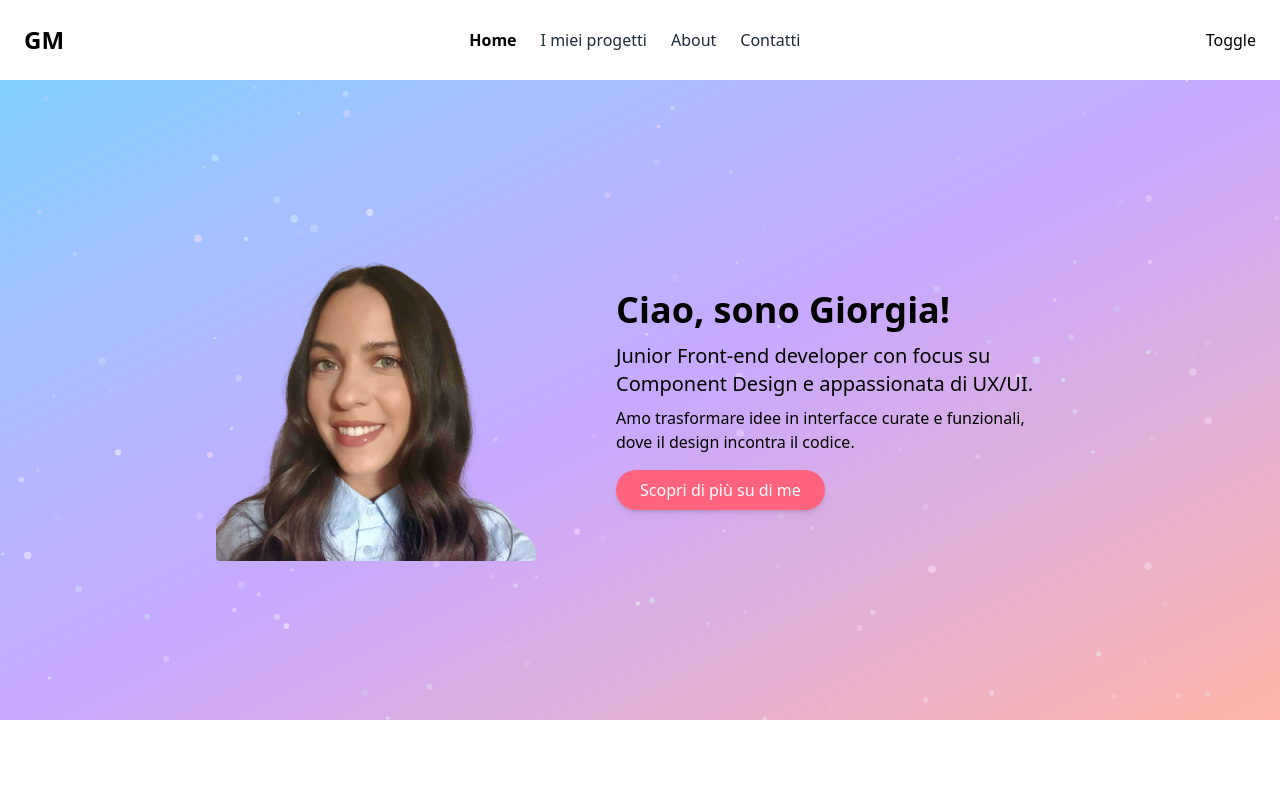
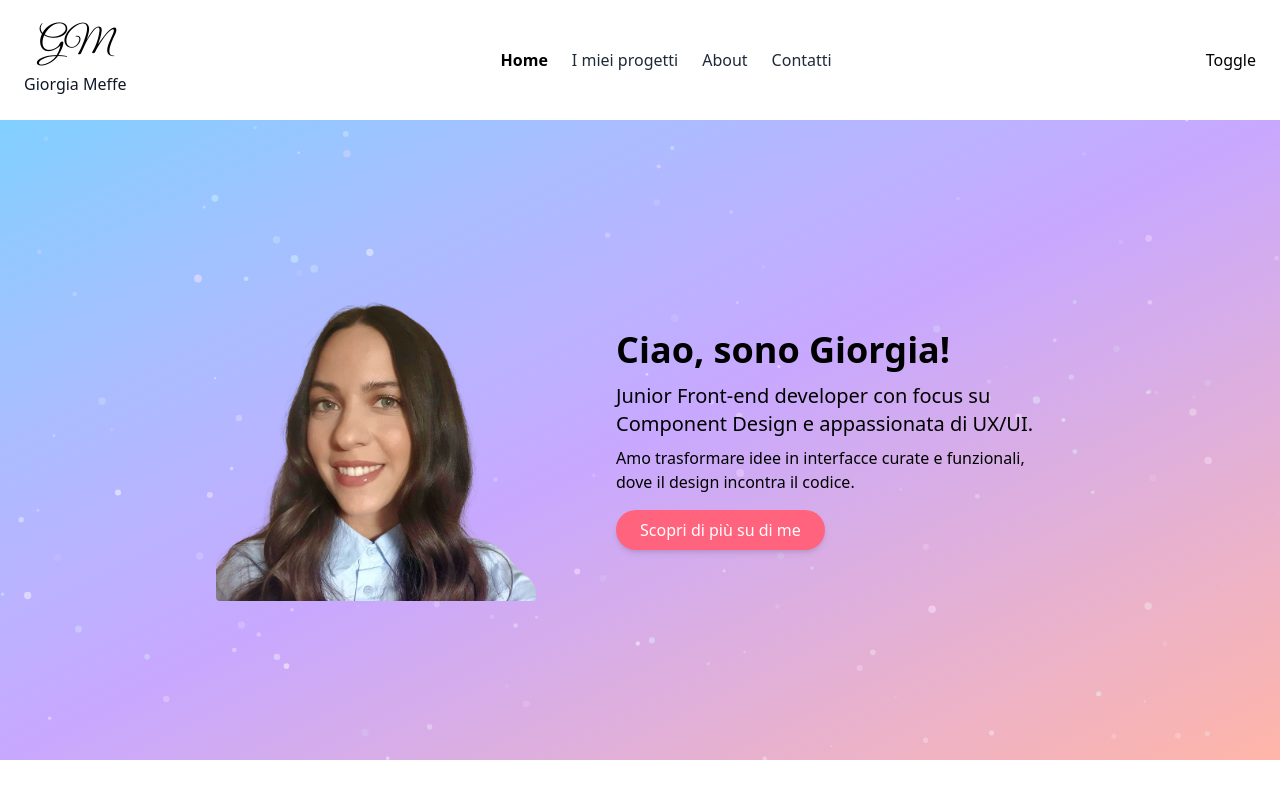
Before and after one commit to giorgiameffe/giorgiameffe-portfolio, a React (Vite) app: page / in a window 1280 px wide. Built offline with nearby package versions, Linux system fonts and the light colour scheme; a web font is replaced by a local one.

Commit message:
feat: add logo

```diff
--- a/src/components/Header.tsx
+++ b/src/components/Header.tsx
@@ -1,9 +1,6 @@
 import { useState } from "react";
 import Navbar from "./Navbar";
-
-type HeaderProps = {
-    logoName: string;
-};
+import Logo from "./Logo";
 
 const navItems = [
     { label: "Home", path: "/" },
@@ -12,7 +9,7 @@ const navItems = [
     { label: "Contatti", path: "/contacts" },
 ];
 
-const Header = ({ logoName }: HeaderProps) => {
+const Header = () => {
 
     const [isOpen, setIsOpen] = useState(false);
 
@@ -37,9 +34,7 @@ const Header = ({ logoName }: HeaderProps) => {
                 </button>
 
                 {/* Logo */}
-                <h1 className="text-2xl font-bold">
-                    {logoName}
-                </h1>
+                <Logo />
             </div>
 
             {/* NAVBAR visibile per tablet e desktop*/}
--- /dev/null
+++ b/src/components/Logo.tsx
@@ -0,0 +1,14 @@
+import React from "react";
+
+const Logo: React.FC = () => {
+    return (
+        <div className="flex flex-col items-center w-full">
+            <h1 className="text-4xl font-great-vibes">
+                GM
+            </h1>
+            <p className="text-gray-900 mt-2">Giorgia Meffe</p>
+        </div>
+    );
+};
+
+export default Logo;
--- a/src/index.css
+++ b/src/index.css
@@ -1 +1,5 @@
 @import "tailwindcss";
+
+.font-great-vibes {
+    font-family: "Great Vibes", cursive;
+}
```
